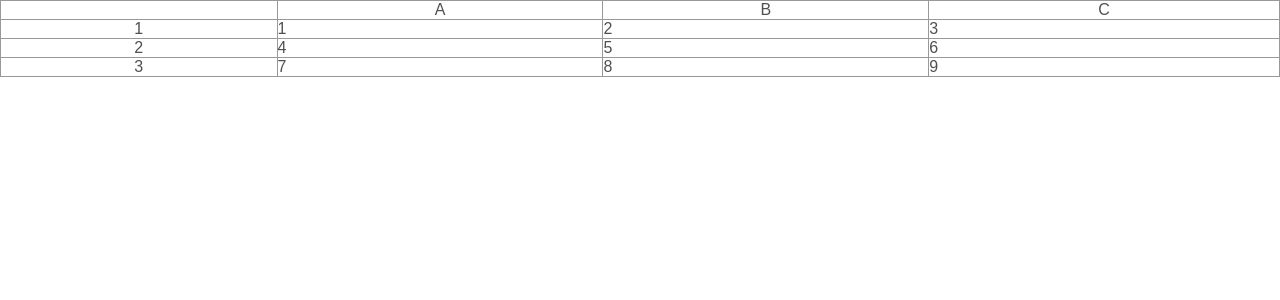
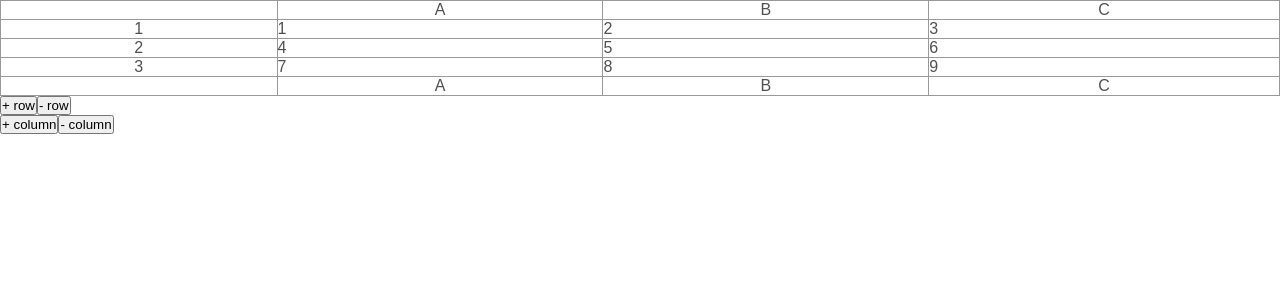
Before and after one commit to kinako825/Next, a Next.js app: page /spreadsheet in a window 1280 px wide. Shown: the top 300 px of the page. Built offline with nearby package versions, Linux system fonts and the light colour scheme.

Commit message:
スプレッドシート作成

```diff
--- a/src/components/Cell.tsx
+++ b/src/components/Cell.tsx
@@ -1,17 +1,50 @@
 import { CellContent } from "@/types/spreadsheet"
-import { useEffect, useState, KeyboardEvent } from "react"
+import { useState, useEffect } from "react"
+
 
 interface Props {
     content: CellContent;
+    onChange: (updated: CellContent) => void;
+    getValue: (row: number, col: number) => CellContent;
 }
 
-export default function Cell({ content: initialContent }: Props) {
+
+export default function Cell({ content: initialContent, onChange, getValue }: Props) {
     const [editing, setEditing] = useState<boolean>(false)
     const [content, setContent] = useState<CellContent>(initialContent)
 
-    const onKeyDown = (event: any) => {
+    const onKeyDown = (event: React.KeyboardEvent<HTMLInputElement>) => {
         if (["Enter", "Escape"].includes(event.key)) {
             setEditing(false);
+            setContent(initialContent);
+        }
+        if (event.key === "Enter") {
+            onChange(content)
+        }
+    };
+
+    useEffect(() => {
+        setContent(initialContent)
+    }, [initialContent]);
+
+
+    const evaluateFormula = (exp: string) => {
+        try {
+            if (exp.startsWith("=")) {
+
+                const replaced = exp.slice(1).replace(/([A-Z])(\d+)/g, (_, col, row) => {
+                    const colIndex = col.charCodeAt(0) - "A".charCodeAt(0);
+                    const rowIndex = parseInt(row, 10) - 1;
+                    const value = getValue(rowIndex, colIndex);
+                    return value !== undefined ? value.toString() : "0";
+                });
+
+                return new Function(`return (${replaced})`)();
+            }
+            return exp;
+        } catch (error) {
+            console.error("Invalid formula:", error);
+            return "Error";
         }
     };
 
@@ -24,6 +57,8 @@ export default function Cell({ content: initialContent }: Props) {
                     value={content}
                     onChange={(e) => setContent(e.target.value)}
                 />
+            ) : typeof content === "string" && content.startsWith("=") ? (
+                evaluateFormula(content)
             ) : (
                 content
             )}
--- a/src/components/Spreadsheet.tsx
+++ b/src/components/Spreadsheet.tsx
@@ -1,7 +1,23 @@
 import Cell from "./Cell";
+import { CellContent } from "@/types/spreadsheet"
+import { useState } from "react"
+
+
 
 export default function Spreadsheet() {
+
+    const [cellContents, setCellContents] = useState<Array<Array<CellContent>>>([
+        [1, 2, 3,],
+        [4, 5, 6,],
+        [7, 8, 9,],
+    ]);
+
+    const getValue = (row: number, col: number): CellContent => {
+        return cellContents[row]?.[col] ?? "";
+    };
+
     return (
+        <>
             <table>
                 <tbody>
                     <tr>
@@ -10,25 +26,48 @@ export default function Spreadsheet() {
                         <th>B</th>
                         <th>C</th>
                     </tr>
+                    {cellContents.map((row, i) => {
+                        return (
                             <tr>
-                    <th>1</th>
-                    <Cell content={1} />
-                    <Cell content={2} />
-                    <Cell content={3} />
+                                <th>{i + 1}</th>
+                                {row.map((cell, j) => (
+                                    <Cell
+                                        content={cell}
+                                        onChange={(updated: CellContent) => {
+                                            const updatedCellContents = [...cellContents]
+                                            updatedCellContents[i][j] = updated
+                                            setCellContents(updatedCellContents)
+                                        }}
+                                        getValue={getValue}
+                                    />
+                                ))}
                             </tr>
+                        )
+                    })}
                     <tr>
-                    <th>2</th>
-                    <Cell content={4} />
-                    <Cell content={5} />
-                    <Cell content={6} />
-                </tr>
-                <tr>
-                    <th>3</th>
-                    <Cell content={7} />
-                    <Cell content={8} />
-                    <Cell content={9} />
+                        <th></th>
+                        {cellContents[0].map((_, i) => (
+                            <th>{String.fromCharCode(65 + i)}</th>
+                        ))}
                     </tr>
                 </tbody>
             </table>
+
+            <button
+                onClick={() => {
+                    setCellContents([
+                        ...cellContents,
+                        Array(cellContents[0].length).fill(0),
+                    ])
+                }}
+            >+ row</button>
+            <button onClick={() => setCellContents(cellContents.slice(0, -1))}>- row</button>
+            <br />
+            <button onClick={() => setCellContents(cellContents.map(row => [...row, 0]))}>+ column</button>
+            <button onClick={() => setCellContents(cellContents.map(row => row.slice(0, -1)))}>- column</button>
+
+        </>
+
+
     )
 }
```
Lines whose indentation alone changed are shown as unchanged.
